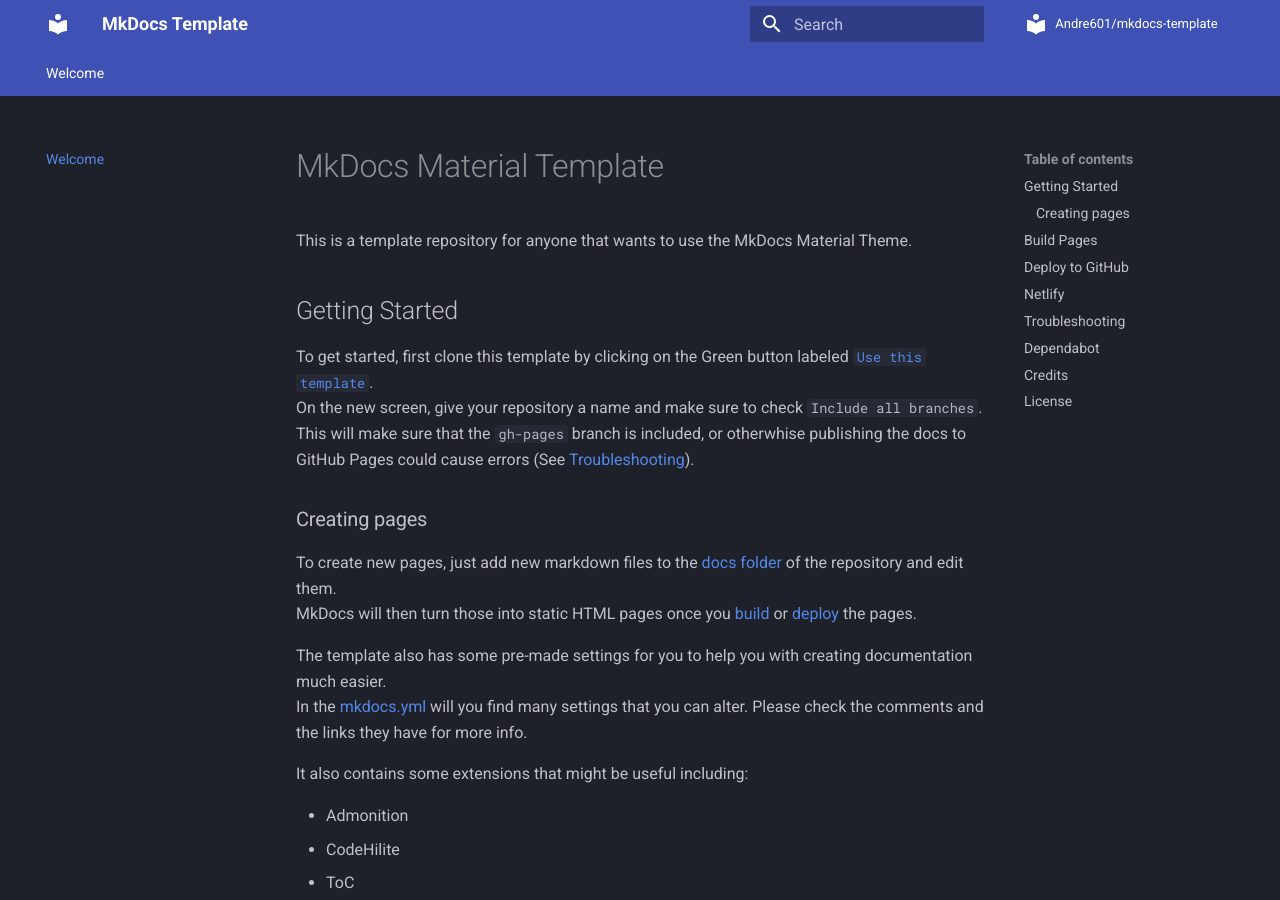
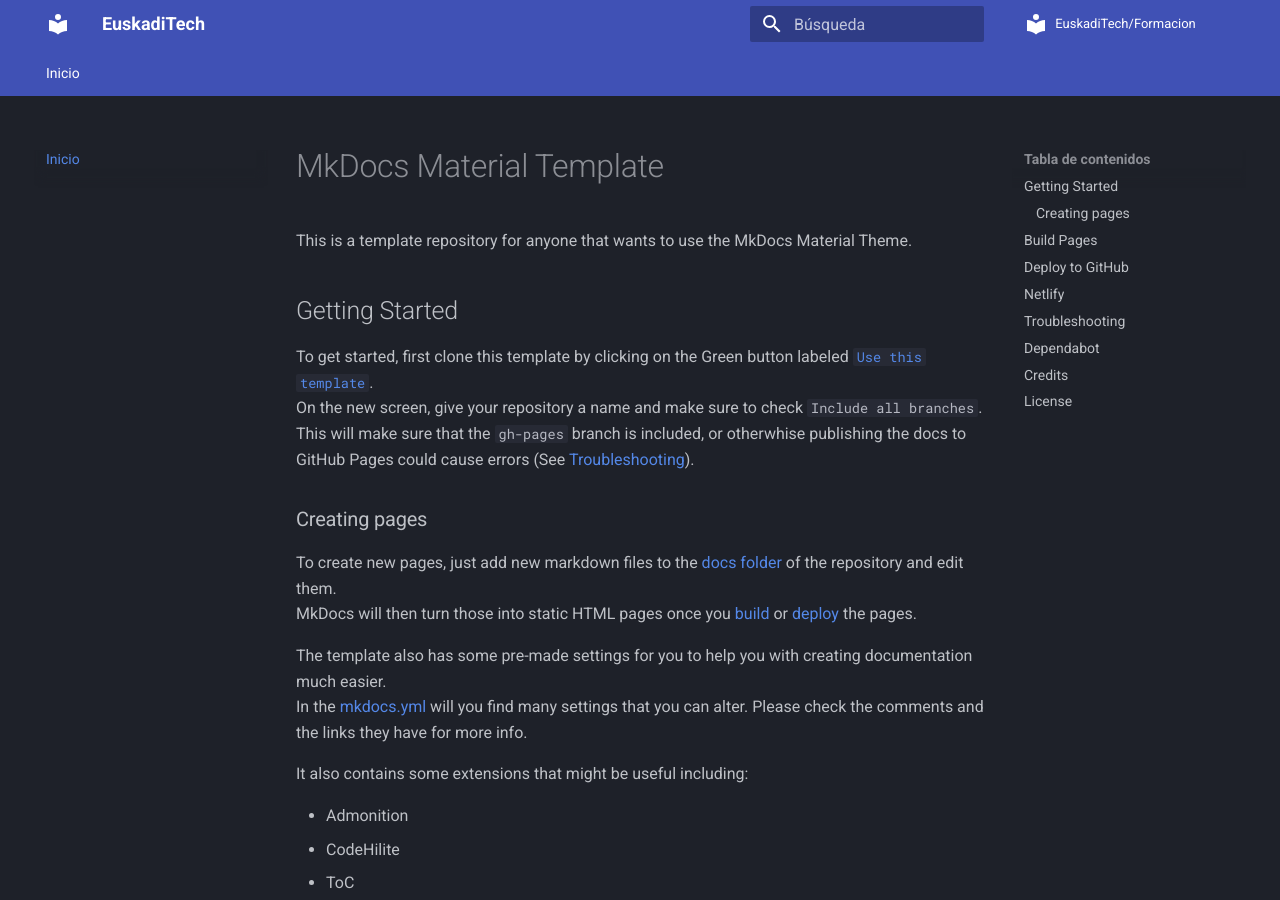
Before and after one commit to EuskadiTech/Formacion, an MkDocs documentation site: the page built from docs/index.md, in a window 1280 px wide and 900 px high. Built offline with MkDocs 1.6.1 and Material for MkDocs 9.7.7, drawn with Linux system fonts in a browser that asks for light colours; comment, search, counter and statistics services are not loaded; some of the changed text lies outside the part shown.

Commit message:
Update mkdocs.yml

```diff
--- a/mkdocs.yml
+++ b/mkdocs.yml
@@ -27,9 +27,9 @@
 # | - https://www.mkdocs.org/user-guide/configuration/#site_url                                            |
 # |                                                                                                        |
 # +--------------------------------------------------------------------------------------------------------+
-site_name: MkDocs Template
-site_description: 'A template for future MkDocs wikis'
-site_author: 'Andre_601'
+site_name: EuskadiTech
+site_description: 'Aprende a usar la Tecnologia de forma gratuita'
+site_author: 'Naiel'
 #site_url: 'https://www.andre601.ch/mkdocs-template' # Uncomment to set a canonical URL
 
 # +--------------------------------------------------------------------------------------------------------+
@@ -45,7 +45,7 @@
 # |                                                                                                        |
 # +--------------------------------------------------------------------------------------------------------+
 copyright: |
-  &copy; Author
+  &copy; y &trade; EuskadiTech
 
 # +--------------------------------------------------------------------------------------------------------+
 # |                                                                                                        |
@@ -75,8 +75,8 @@
 # | - https://www.mkdocs.org/user-guide/configuration/#edit_uri                                            |
 # |                                                                                                        |
 # +--------------------------------------------------------------------------------------------------------+
-repo_name: Andre601/mkdocs-template
-repo_url: https://github.com/Andre601/mkdocs-template
+repo_name: EuskadiTech/Formacion
+repo_url: https://github.com/EuskadiTech/Formacion
 #edit_uri: tree/master/docs # Uncomment to define a different URI/URL for the "edit" option
 
 # +--------------------------------------------------------------------------------------------------------+
@@ -93,7 +93,7 @@
 # |                                                                                                        |
 # +--------------------------------------------------------------------------------------------------------+
 nav:
-  - Welcome: index.md
+  - Inicio: index.md
 
 # +--------------------------------------------------------------------------------------------------------+
 # |                                                                                                        |
@@ -234,7 +234,7 @@
   # | - https://squidfunk.github.io/mkdocs-material/setup/changing-the-language/                           |
   # |                                                                                                      |
   # +------------------------------------------------------------------------------------------------------+
-  #language: 'en'
+  language: 'es'
 
   # +------------------------------------------------------------------------------------------------------+
   # |                                                                                                      |
@@ -414,7 +414,7 @@
   # +------------------------------------------------------------------------------------------------------+
   social:
     - icon: 'fontawesome/brands/github'
-      link: 'https://github.com/Andre601/mkdocs-template'
+      link: 'https://github.com/EuskadiTech/Formacion'
 
   # +------------------------------------------------------------------------------------------------------+
   # |                                                                                                      |
@@ -425,7 +425,7 @@
   # | - https://squidfunk.github.io/mkdocs-material/setup/setting-up-the-footer/#generator-notice          |
   # |                                                                                                      |
   # +------------------------------------------------------------------------------------------------------+
-  #generator: true
+  generator: true
 
   # +------------------------------------------------------------------------------------------------------+
   # |                                                                                                      |
@@ -437,7 +437,7 @@
   # | - https://squidfunk.github.io/mkdocs-material/reference/meta-tags/#adding-a-web-app-manifest         |
   # |                                                                                                      |
   # +------------------------------------------------------------------------------------------------------+
-  #manifest: manifest.webmanifest
+  manifest: manifest.webmanifest
 
   # +------------------------------------------------------------------------------------------------------+
   # |                                                                                                      |
```
